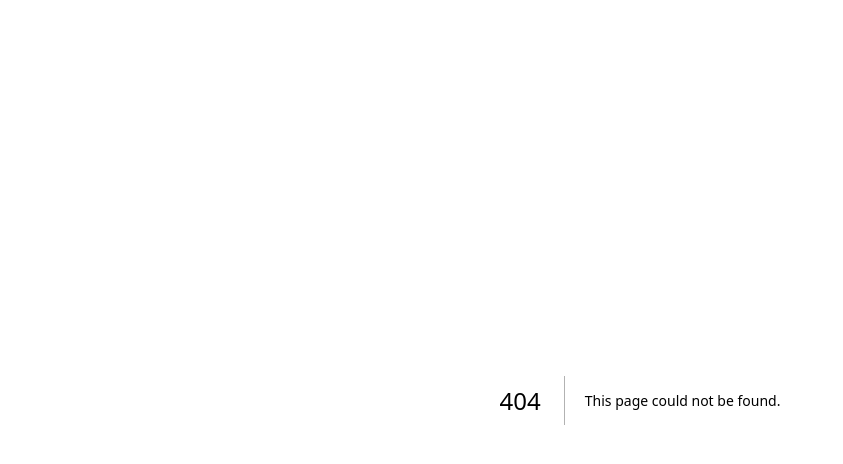
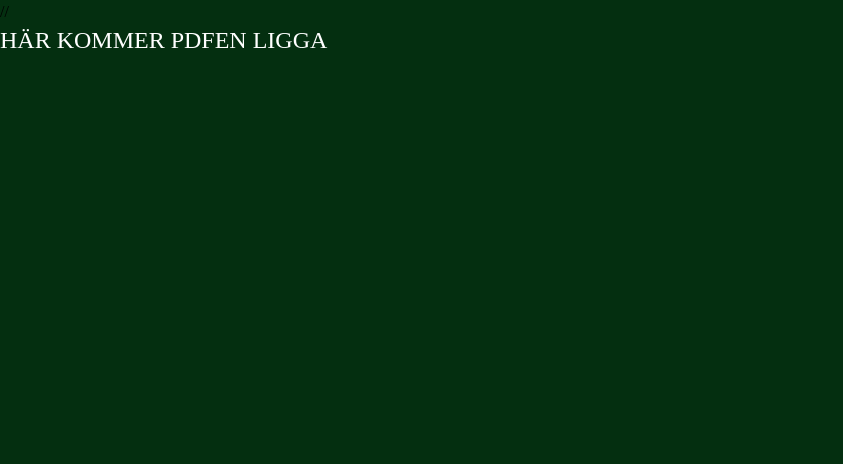
Before and after one commit to bckert/devfolio, a Next.js app in the folder devfolio/: page /codesign-av-lekplats in a window 1280 px wide. Before the commit this address had no page. Shown: the top 464 px of the page, without its empty margins (0-843 px from the left). Built offline with nearby package versions, Linux system fonts and the light colour scheme.

Commit message:
temporary site for a pdf

```diff
--- /dev/null
+++ b/devfolio/src/pages/codesign-av-lekplats.tsx
@@ -0,0 +1,17 @@
+/* eslint-disable @typescript-eslint/no-unsafe-assignment */
+import { type NextPage } from "next";
+import Head from "next/head";
+import React from "react";
+
+const PDFViewer = () => {
+ return (
+ <div>
+       {/* <div className="flex-row-3 ml-20 flex flex-wrap justify-center">
+          {/* <NavBar></NavBar>  <iframe src=”path_to_pdf_file.pdf” width=”100%” height=”500px” /> */}
+ //
+
+ <div className="text-2xl text-white"> HÄR KOMMER PDFEN LIGGA </div>
+ </div>
+ );
+};
+export default PDFViewer;
```
